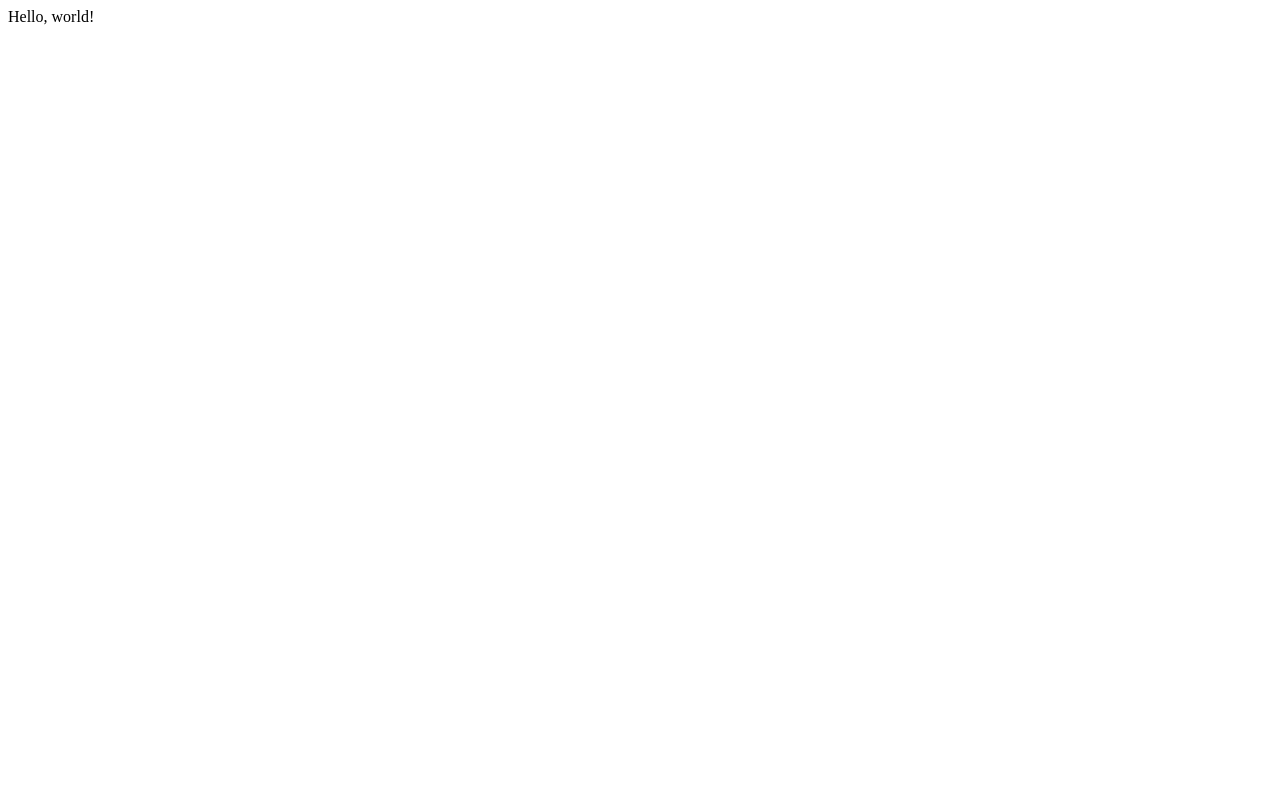
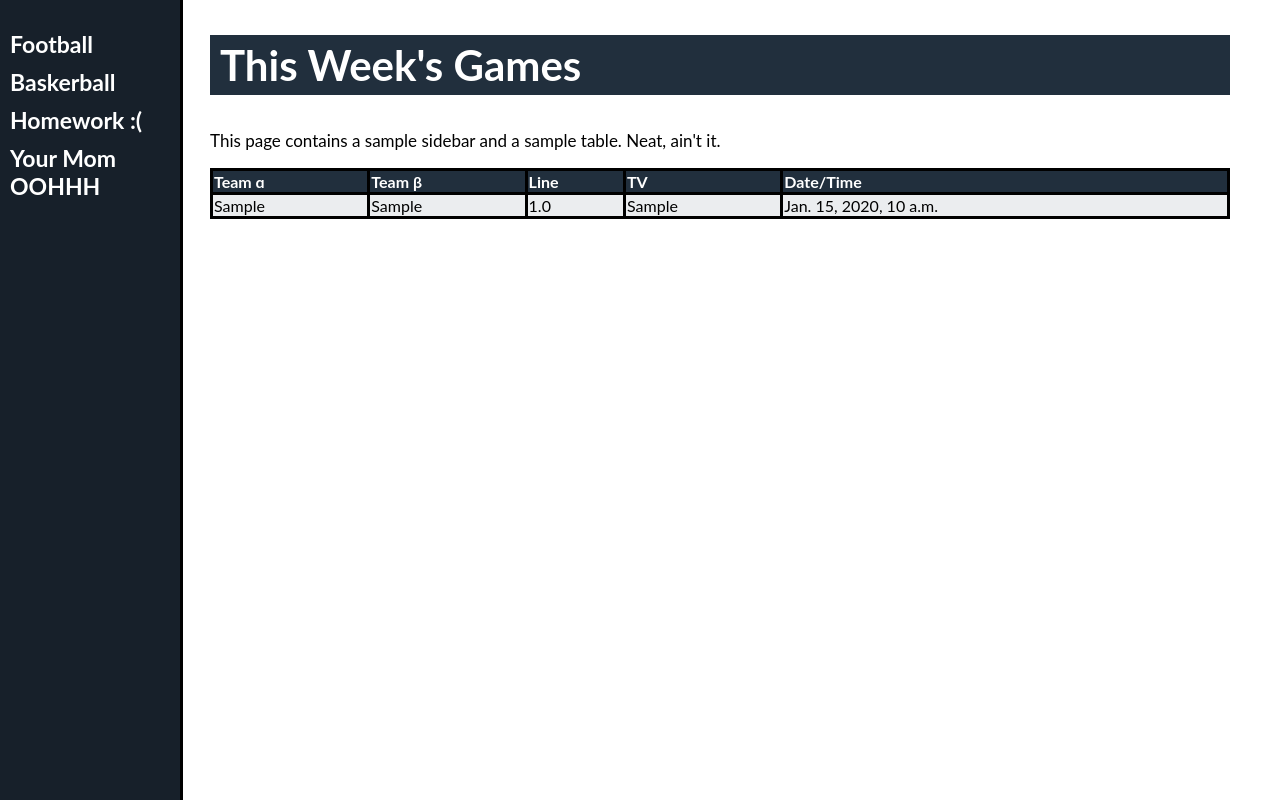
Before and after one commit to tpwrules/betcha, a Django app: page / in a window 1280 px wide. Before the commit the page is almost empty. Run offline with Django 3.2, Linux system fonts and the light colour scheme; tables that the repository leaves empty hold one stand-in row (values such as "Sample post").

Commit message:
make test template load games from database

```diff
--- a/betcha_site/betcha_app/templates/betcha_app/betting_website_sample.html
+++ b/betcha_site/betcha_app/templates/betcha_app/betting_website_sample.html
@@ -95,49 +95,22 @@ table#TeamTable th {
 
  <table style="width:100%" id="TeamTable">
   <tr>
-    <th>Team A</th>
-    <th>Team B</th>
-    <th>Odds</th>
-    <th>Odds</th>
-    <th>Odds</th>
-    <th>Odds</th>
-    <th>Odds</th>
-    <th>Odds</th>
-    <th>Odds</th>
+    <th>Team ɑ</th>
+    <th>Team β</th>
+    <th>Line</th>
+    <th>TV</th>
+    <th>Date/Time</th>
   </tr>
-  <tr>
-    <td>Beapus</td>
-    <td>Garco</td>
-    <td>69</td>
-    <td>69</td>
-    <td>69</td>
-    <td>69</td>
-    <td>69</td>
-    <td>69</td>
-    <td>69</td>
-  </tr>
-  <tr>
-    <td>Beapus</td>
-    <td>Garco</td>
-    <td>69</td>
-    <td>69</td>
-    <td>69</td>
-    <td>69</td>
-    <td>69</td>
-    <td>69</td>
-    <td>69</td>
-  </tr>
-  <tr>
-    <td>Beapus</td>
-    <td>Garco</td>
-    <td>69</td>
-    <td>69</td>
-    <td>69</td>
-    <td>69</td>
-    <td>69</td>
-    <td>69</td>
-    <td>69</td>
-  </tr>
+
+  {% for game in games %}
+    <tr>
+        <td>{{ game.team_A }}</td>
+        <td>{{ game.team_B }}</td>
+        <td>{{ game.line }}</td>
+        <td>{{ game.tv_channel }}</td>
+        <td>{{ game.game_time }}</td>
+    </tr>
+  {% endfor %}
 
 <div class="description">
 <p>This page contains a sample sidebar and a sample table.  Neat, ain't it.</p>
--- a/betcha_site/betcha_app/views.py
+++ b/betcha_site/betcha_app/views.py
@@ -1,7 +1,11 @@
 from django.http import HttpResponse
 from django.shortcuts import render
 
-# Create your views here.
+from . import models
+
 
 def index(request):
-    return HttpResponse("Hello, world!")
+    # for now, just load any games the database has
+    games = models.Game.objects.all()
+    return render(request, 'betcha_app/betting_website_sample.html',
+        {"games": games})
```
